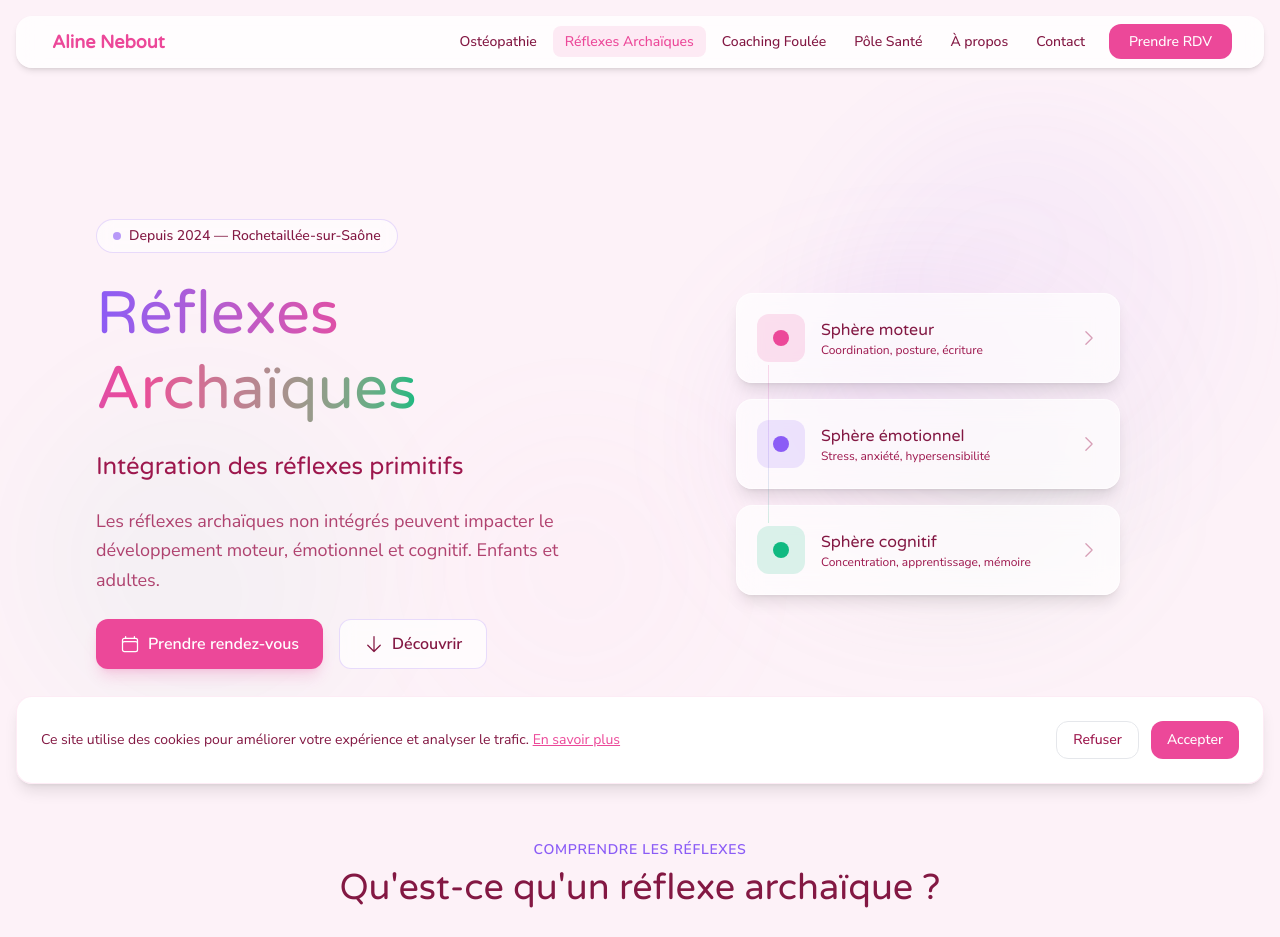
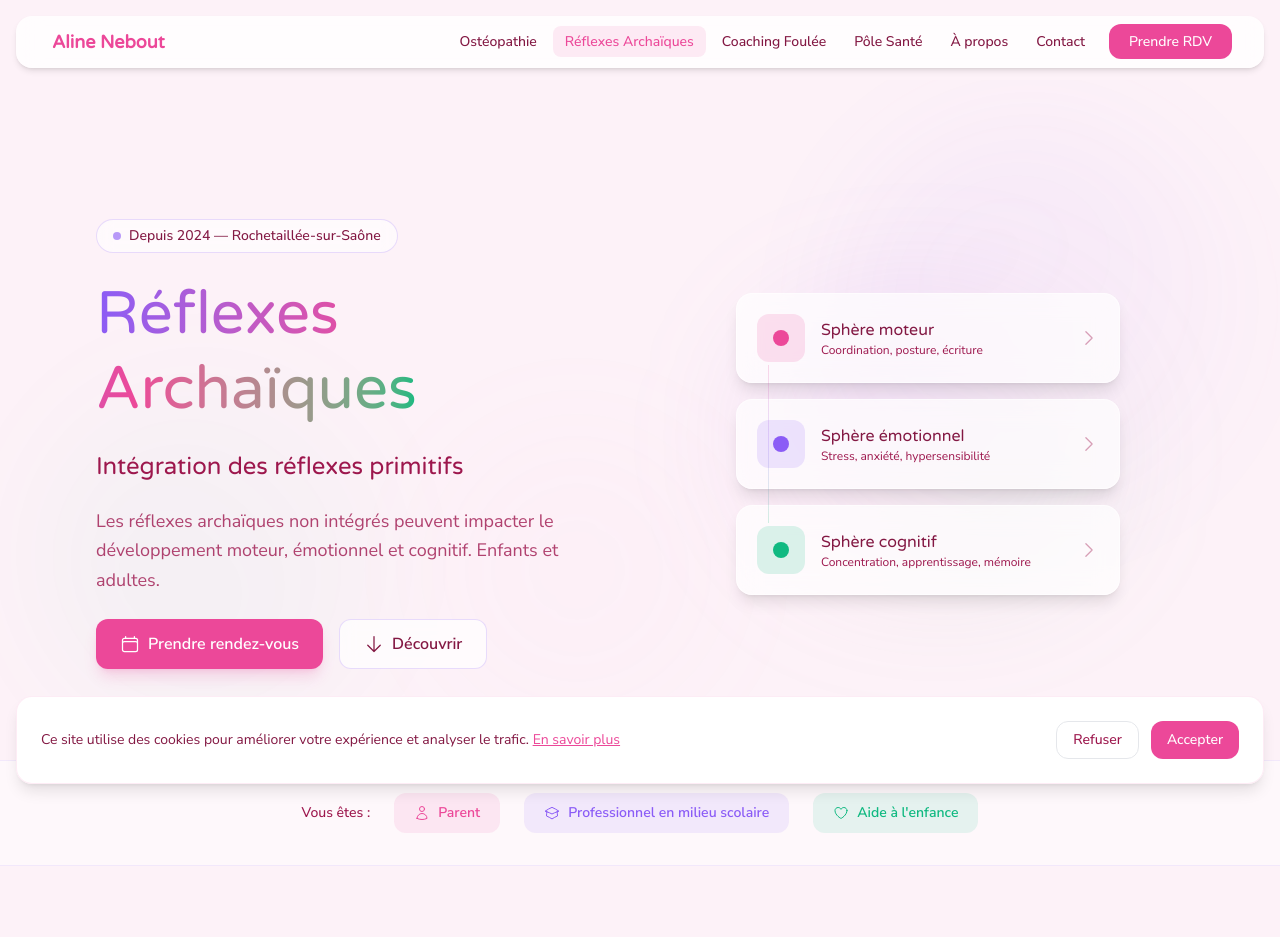
Before and after one commit to AlineNebout/SitePro, a Next.js app in the folder aline-nebout-platform/: page /reflexes in a window 1280 px wide. Shown: the top 937 px of the page. Built offline with nearby package versions, Linux system fonts and the light colour scheme.

Commit message:
Add FFA link on coaching, quick links for professionals on reflexes page

```diff
--- a/aline-nebout-platform/src/app/(public)/coaching/page.tsx
+++ b/aline-nebout-platform/src/app/(public)/coaching/page.tsx
@@ -324,6 +324,17 @@ export default function CoachingPage() {
                     </svg>
                     Voir mon profil BeTrail
                   </a>
+                  <a
+                    href="https://www.athle.fr/athletes/610706/resultats"
+                    target="_blank"
+                    rel="noopener noreferrer"
+                    className="inline-flex items-center gap-2 mt-2 text-emerald-600 font-semibold text-sm hover:text-emerald-700 transition-colors duration-200 cursor-pointer focus-visible:ring-2 focus-visible:ring-emerald-400 focus-visible:outline-none rounded"
+                  >
+                    <svg className="w-4 h-4" fill="none" viewBox="0 0 24 24" strokeWidth="1.5" stroke="currentColor">
+                      <path strokeLinecap="round" strokeLinejoin="round" d="M13.5 6H5.25A2.25 2.25 0 003 8.25v10.5A2.25 2.25 0 005.25 21h10.5A2.25 2.25 0 0018 18.75V10.5m-10.5 6L21 3m0 0h-5.25M21 3v5.25" />
+                    </svg>
+                    Résultats FFA (Fédération Française d&apos;Athlétisme)
+                  </a>
                 </div>
               </div>
             </div>
--- a/aline-nebout-platform/src/app/(public)/reflexes/page.tsx
+++ b/aline-nebout-platform/src/app/(public)/reflexes/page.tsx
@@ -112,6 +112,36 @@ export default function ReflexesPage() {
   return (
     <>
       <ReflexesHero />
+
+      {/* Quick links for professionals */}
+      <section className="py-8 px-4 sm:px-6 lg:px-8 bg-white/50 border-y border-accent/10">
+        <div className="max-w-4xl mx-auto">
+          <div className="flex flex-col sm:flex-row items-center justify-center gap-4 sm:gap-6 text-sm">
+            <span className="text-text-muted font-medium">Vous êtes :</span>
+            <Link
+              href="/reflexes/parents"
+              className="inline-flex items-center gap-2 px-5 py-2.5 rounded-xl bg-primary/10 text-primary font-semibold hover:bg-primary/20 transition-colors duration-200 cursor-pointer focus-visible:ring-2 focus-visible:ring-accent focus-visible:outline-none"
+            >
+              <svg className="w-4 h-4" fill="none" viewBox="0 0 24 24" strokeWidth="1.5" stroke="currentColor"><path strokeLinecap="round" strokeLinejoin="round" d="M15.75 6a3.75 3.75 0 11-7.5 0 3.75 3.75 0 017.5 0zM4.501 20.118a7.5 7.5 0 0114.998 0A17.933 17.933 0 0112 21.75c-2.676 0-5.216-.584-7.499-1.632z" /></svg>
+              Parent
+            </Link>
+            <Link
+              href="/reflexes/ecoles"
+              className="inline-flex items-center gap-2 px-5 py-2.5 rounded-xl bg-accent/10 text-accent font-semibold hover:bg-accent/20 transition-colors duration-200 cursor-pointer focus-visible:ring-2 focus-visible:ring-accent focus-visible:outline-none"
+            >
+              <svg className="w-4 h-4" fill="none" viewBox="0 0 24 24" strokeWidth="1.5" stroke="currentColor"><path strokeLinecap="round" strokeLinejoin="round" d="M4.26 10.147a60.438 60.438 0 00-.491 6.347A48.62 48.62 0 0112 20.904a48.62 48.62 0 018.232-4.41 60.46 60.46 0 00-.491-6.347m-15.482 0a50.636 50.636 0 00-2.658-.813A59.906 59.906 0 0112 3.493a59.903 59.903 0 0110.399 5.84c-.896.248-1.783.52-2.658.814m-15.482 0A50.717 50.717 0 0112 13.489a50.702 50.702 0 017.74-3.342" /></svg>
+              Professionnel en milieu scolaire
+            </Link>
+            <Link
+              href="/reflexes/ecoles"
+              className="inline-flex items-center gap-2 px-5 py-2.5 rounded-xl bg-[#10B981]/10 text-[#10B981] font-semibold hover:bg-[#10B981]/20 transition-colors duration-200 cursor-pointer focus-visible:ring-2 focus-visible:ring-accent focus-visible:outline-none"
+            >
+              <svg className="w-4 h-4" fill="none" viewBox="0 0 24 24" strokeWidth="1.5" stroke="currentColor"><path strokeLinecap="round" strokeLinejoin="round" d="M21 8.25c0-2.485-2.099-4.5-4.688-4.5-1.935 0-3.597 1.126-4.312 2.733-.715-1.607-2.377-2.733-4.313-2.733C5.1 3.75 3 5.765 3 8.25c0 7.22 9 12 9 12s9-4.78 9-12z" /></svg>
+              Aide à l&apos;enfance
+            </Link>
+          </div>
+        </div>
+      </section>
 
       {/* Introduction */}
       <section className="py-20 px-4 sm:px-6 lg:px-8">
```
